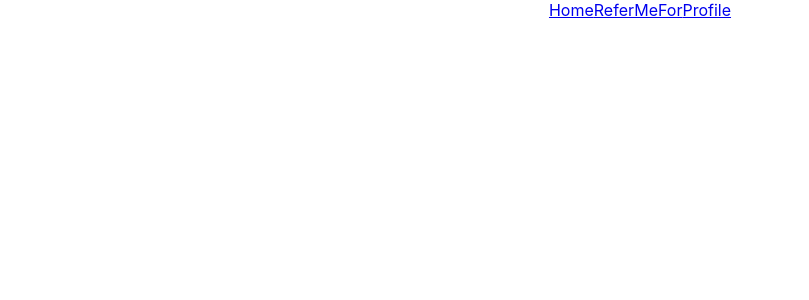
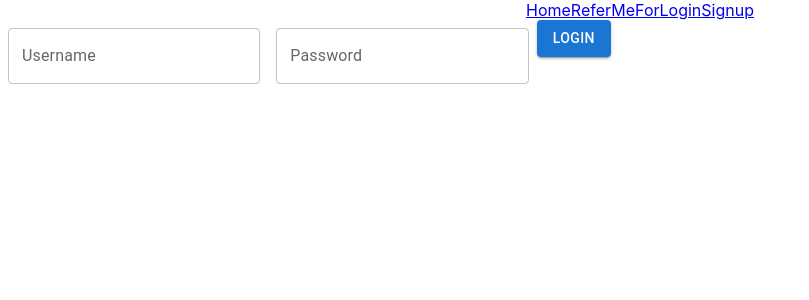
Before and after one commit to akbloodadarsh/referme-app, a React (Create React App) app: page /login-signup/login in a window 1280 px wide. Shown: the top 300 px of the page, without its empty margins (0-809 px from the left). Built offline with nearby package versions, Linux system fonts and the light colour scheme.

Commit message:
added login

```diff
--- a/package.json
+++ b/package.json
@@ -7,15 +7,18 @@
     "@emotion/styled": "^11.10.4",
     "@mui/icons-material": "^5.10.9",
     "@mui/material": "^5.10.10",
+    "@mui/x-date-pickers": "^5.0.6",
     "@testing-library/jest-dom": "^5.16.5",
     "@testing-library/react": "^13.4.0",
     "@testing-library/user-event": "^14.4.3",
     "axios": "^1.1.3",
+    "dayjs": "^1.11.6",
     "nodemon": "^2.0.20",
     "react": "^18.2.0",
     "react-dom": "^18.2.0",
     "react-router-dom": "^6.4.2",
     "react-scripts": "5.0.1",
+    "universal-cookie": "^4.0.4",
     "web-vitals": "^3.0.4"
   },
   "scripts": {
--- a/src/App.js
+++ b/src/App.js
@@ -4,6 +4,8 @@ import ReferMeFor from './components/refermefor/ReferMeFor';
 import Home from './components/home/Home';
 import Profile from './components/profile/Profile';
 import Navbar from './components/navbar/Navbar';
+import Login from './components/login-signup/Login';
+import SignUp from './components/login-signup/SignUp';
 
 function App() {
   return (
@@ -11,9 +13,11 @@ function App() {
       <div className="app-css">
         <Navbar />
         <Routes>
-          <Route path="/refermefor" element={<ReferMeFor />} />
-          <Route path="/home" element={<Home />} />
-          <Route path="/profile" element={<Profile />} />
+          <Route exact path="/refermefor" element={<ReferMeFor />} />
+          <Route exact path="/home" element={<Home />} />
+          <Route exact path="/profile" element={<Profile />} />
+          <Route exact path="/login-signup/signup" element={<SignUp />} />
+          <Route exact path="/login-signup/login" element={<Login />} />
         </Routes>
       </div>
     </Router>
--- a/src/components/filter-box/FilterBox.js
+++ b/src/components/filter-box/FilterBox.js
@@ -50,7 +50,7 @@ export default function FilterBox({setFilterCriteria, filterCriteria, handleClic
     };
 
   return (
-    <>
+    <div>
         <Box
         component="form"
         sx={{
@@ -116,6 +116,6 @@ export default function FilterBox({setFilterCriteria, filterCriteria, handleClic
                 <Button variant="contained" onClick={handleResetClick}>Reset</Button>
             </div>
         </Box>
-    </>
+    </div>
   )
 }
--- /dev/null
+++ b/src/components/login-signup/Login.js
@@ -0,0 +1,77 @@
+import React from 'react'
+import Typography from '@mui/material/Typography'
+import Slider from '@mui/material/Slider';
+import TextField from '@mui/material/TextField';
+import Box from '@mui/material/Box';
+import Button from '@mui/material/Button';
+import InputLabel from '@mui/material/InputLabel';
+import MenuItem from '@mui/material/MenuItem';
+import FormControl from '@mui/material/FormControl';
+import Select from '@mui/material/Select';
+
+export default function Login() {
+    const [values, setValues] = React.useState({
+        username: '',
+        password: ''
+      });
+
+    const handleChange = event => {
+        setValues({ ...values, [event.target.name]: event.target.value });
+    };
+
+    async function handleClick() {
+        const requestOptions = {
+            method: 'POST',
+            headers: { 'Content-Type': 'application/json' },
+            body: JSON.stringify(
+                {
+                    "user_id": "",
+                    "user_name": values.username,
+                    "first_name": "",
+                    "middle_name": "",
+                    "last_name": "",
+                    "password": values.password,
+                    "date_of_birth": "",
+                    "gender": "",
+                    "skill": [],
+                    "profile_pic": "",
+                    "gmail": "",
+                    "resume": ""
+                }
+            )
+        };
+
+        await fetch(process.env.REACT_APP_API + "api/Users/authenticate-user", requestOptions)
+        .then((response) => response.json())
+        .then((data) => {
+            console.log(data.token)
+        });
+    }
+
+  return (
+    <div>
+        <Box
+        component="form"
+        sx={{
+            '& .MuiTextField-root': { m: 1, width: '25ch' },
+        }}
+        noValidate
+        autoComplete="off"
+        >
+                <TextField
+                    name="username"
+                    label="Username"
+                    defaultValue={values.username}
+                    onChange={handleChange}
+                />
+                <TextField
+                    name="password"
+                    label="Password"
+                    defaultValue={values.password}
+                    onChange={handleChange}
+                />
+                <Button variant="contained" onClick={handleClick}>Login</Button>
+        </Box>
+    </div>
+  )
+}
--- /dev/null
+++ b/src/components/login-signup/SignUp.js
@@ -0,0 +1,7 @@
+import React from 'react'
+
+export default function SignUp() {
+  return (
+    <div>SignUp</div>
+  )
+}
--- a/src/components/navbar/Navbar.js
+++ b/src/components/navbar/Navbar.js
@@ -1,13 +1,24 @@
 import React from 'react'
 import { NavLink } from 'react-router-dom'
 import '../../css/navbar/nav-bar.css'
+import Cookies from 'universal-cookie';
 
 export default function Navbar() {
+  const cookies = new Cookies();
+
   return (
     <div className='nav-bar'>
         <NavLink to="/home">Home</NavLink>
         <NavLink to="/refermefor">ReferMeFor</NavLink>
-        <NavLink to="/profile">Profile</NavLink>
+        {
+          cookies.get('jwt-token') === undefined && <NavLink to="/login-signup/login">Login</NavLink>
+        }
+        {
+          cookies.get('jwt-token') === undefined && <NavLink to="/login-signup/signup">Signup</NavLink>
+        }
+        {
+          !(cookies.get('jwt-token'))===undefined && <NavLink to="/profile">Profile</NavLink>
+        }
     </div>
   )
 }
```
Also changed, not shown: src/components/login/login.js (deleted, +0 -7 lines), src/components/signup/signup.js (deleted, +0 -7 lines), 1 other file (tests, documents, lock files or other folders).
